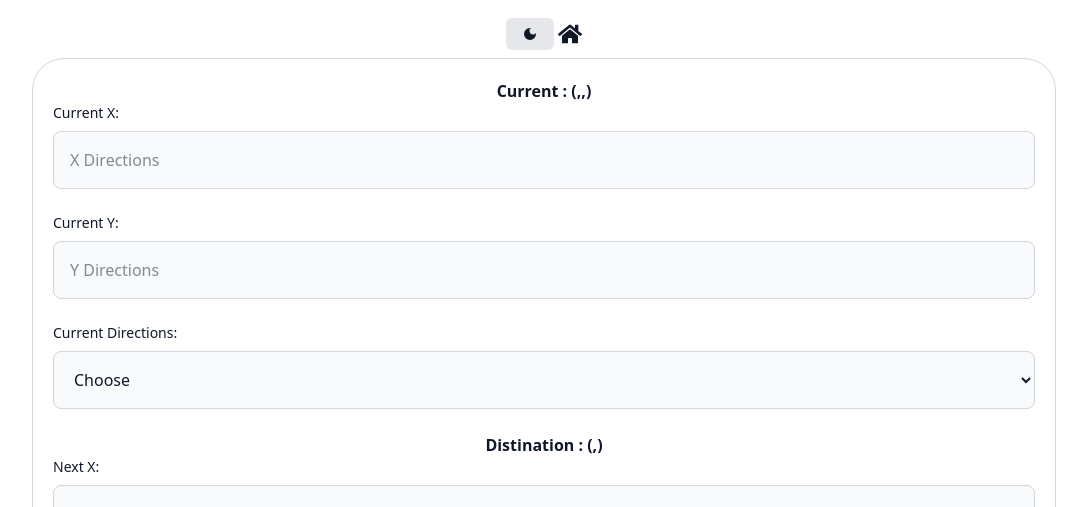
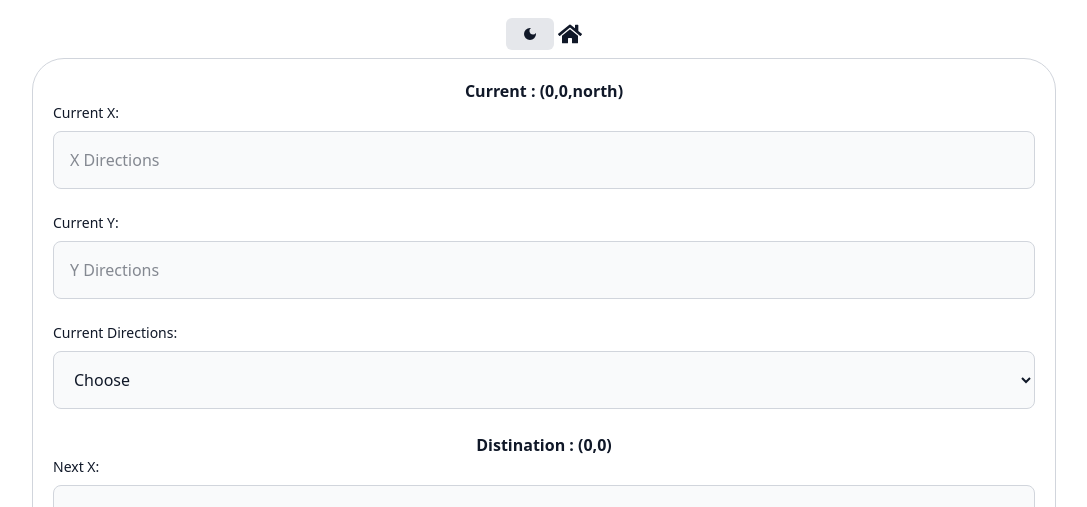
Before and after one commit to emanatiya87/marsRover, a React (Vite) app: page /FindCode in a window 1280 px wide. Shown: the top 507 px of the page, without its empty margins (96-1183 px from the left). Built offline with nearby package versions, Linux system fonts and the light colour scheme.

Commit message:
transfare Str to Int

```diff
--- a/src/CodeForm.jsx
+++ b/src/CodeForm.jsx
@@ -4,14 +4,14 @@ import Btn from "./components/Btn";
 import { useState } from "react";
 export default function CodeForm() {
   const [coardinations, setCoardinations] = useState({
-    x: "",
-    y: "",
-    d: "", // 0: north, 1: east, 2: south, 3: west
+    x: 0,
+    y: 0,
+    d: 0, // 0: north, 1: east, 2: south, 3: west
   });
   const directions = ["north", "east", "south", "west"];
   const [nextCoordinates, setNextCoordinates] = useState({
-    x: "",
-    y: "",
+    x: 0,
+    y: 0,
   });
   const [code, setCode] = useState([]);
   function run(e) {
--- a/src/Form.jsx
+++ b/src/Form.jsx
@@ -19,9 +19,6 @@ export default function Form() {
   function runCode(e) {
     e.preventDefault();
     let { x, y, d } = coardinations;
-    x = Number(x);
-    y = Number(y);
-    d = Number(d);
     let stopped = false;
 
     for (let i = 0; i < codeArr.length; i++) {
--- a/src/components/CoardinationsContext.jsx
+++ b/src/components/CoardinationsContext.jsx
@@ -2,9 +2,9 @@ import { useContext, createContext, useState } from "react";
 const CoardinationsContext = createContext();
 export function CoardinationsProvider({ children }) {
   const [coardinations, setCoardinations] = useState({
-    x: "x",
-    y: "y",
-    d: "", // 0: north, 1: east, 2: south, 3: west
+    x: 0,
+    y: 0,
+    d: 0, // 0: north, 1: east, 2: south, 3: west
   });
 
   return (
```
